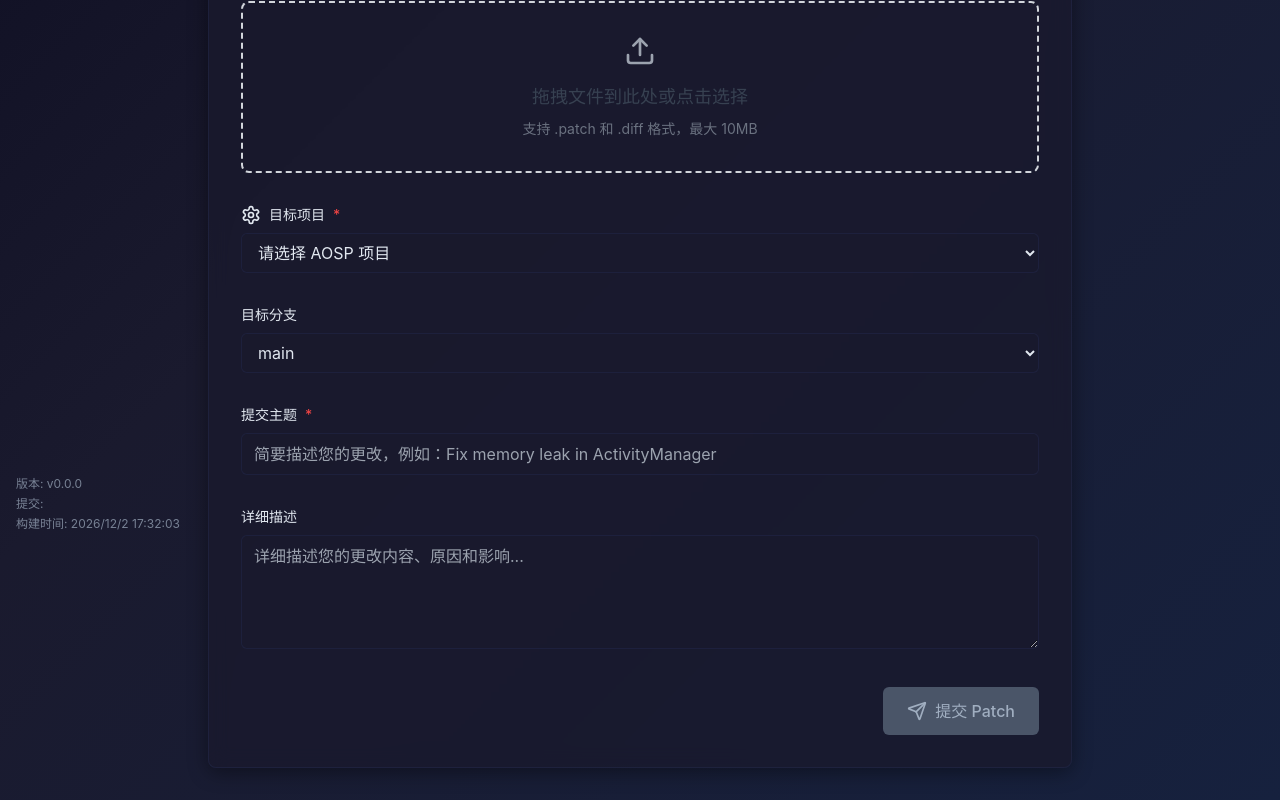
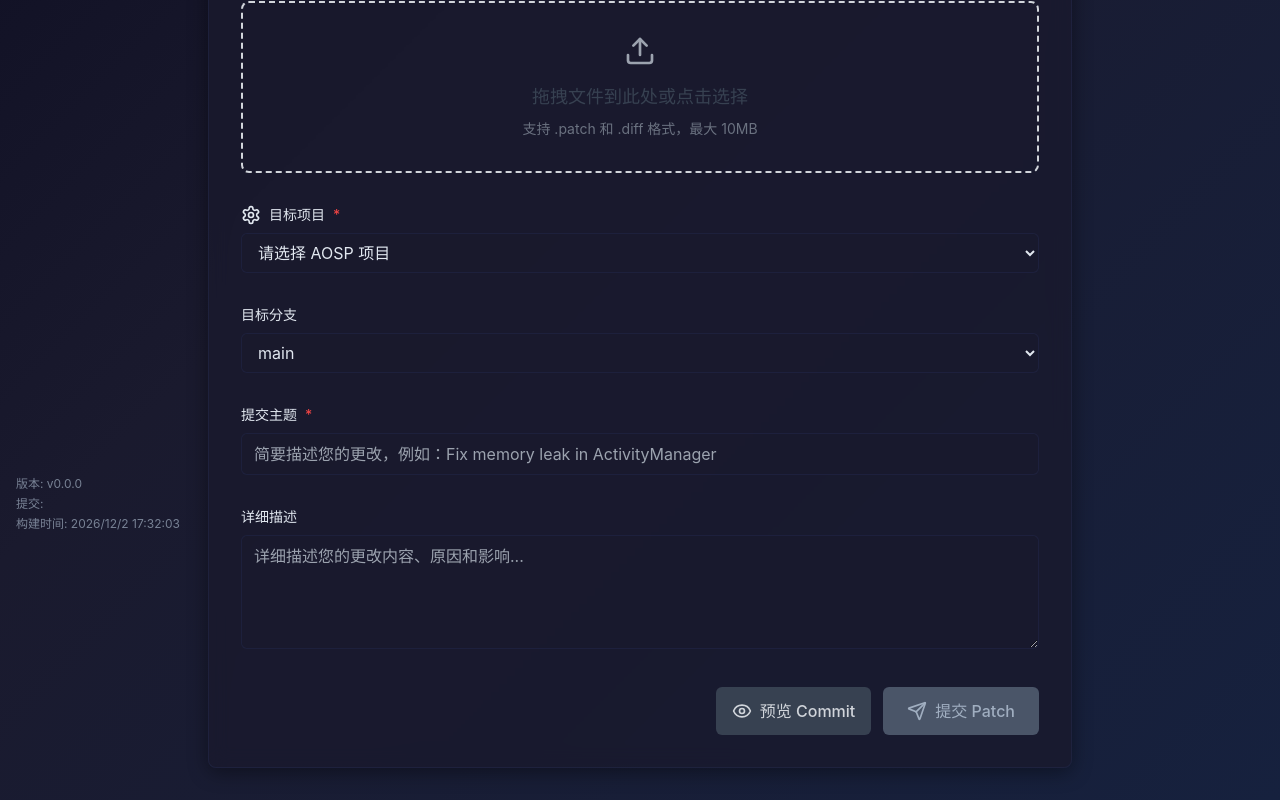
Before and after one commit to ai-patchx/patchx, a React (Vite) app: page / in a window 1280 px wide. Shown: the part 252-1052 px from the top of the page. Built offline with nearby package versions, Linux system fonts and the light colour scheme.

Commit message:
feat(ui): add commit message preview next to "Submit Patch" button

```diff
--- a/src/pages/SubmitPage.tsx
+++ b/src/pages/SubmitPage.tsx
@@ -1,5 +1,5 @@
 import { useState } from 'react'
-import { FileText, Settings, Send, Moon, Sun } from 'lucide-react'
+import { FileText, Settings, Send, Moon, Sun, Eye } from 'lucide-react'
 import FileUpload from '../components/FileUpload'
 import useFileUploadStore from '../stores/fileUploadStore'
 import { useTheme } from '../hooks/useTheme'
@@ -33,10 +33,23 @@ const SubmitPage: React.FC = () => {
   const [subject, setSubject] = useState('')
   const [description, setDescription] = useState('')
   const [isSubmitting, setIsSubmitting] = useState(false)
+  const [showPreview, setShowPreview] = useState(false)
 
   const handleFileSelect = async (selectedFile: File) => {
     // 这里可以添加文件预览逻辑
     console.log('Selected file:', selectedFile)
+  }
+
+  const handlePreview = () => {
+    setShowPreview(!showPreview)
+  }
+
+  const generateCommitMessage = () => {
+    let message = subject
+    if (description) {
+      message += '\n\n' + description
+    }
+    return message
   }
 
   const handleSubmit = async (e: React.FormEvent) => {
@@ -246,8 +259,48 @@ const SubmitPage: React.FC = () => {
               />
             </div>
 
+            {/* Commit Message 预览 */}
+            {showPreview && (
+              <div className={`border rounded-md p-4 ${
+                theme === 'dark'
+                  ? 'bg-gradient-highlight border-gradient-accent'
+                  : 'bg-gray-50 border-gray-200'
+              }`}>
+                <h3 className={`text-sm font-medium mb-2 ${
+                  theme === 'dark' ? 'text-gradient-primary' : 'text-gray-700'
+                }`}>
+                  Commit Message 预览：
+                </h3>
+                <pre className={`text-sm whitespace-pre-wrap ${
+                  theme === 'dark' ? 'text-gradient-secondary' : 'text-gray-600'
+                }`}>
+                  {generateCommitMessage()}
+                </pre>
+              </div>
+            )}
+
             {/* 提交按钮 */}
-            <div className="flex justify-end">
+            <div className="flex justify-end space-x-3">
+              <button
+                type="button"
+                onClick={handlePreview}
+                className={`
+                  flex items-center space-x-2 px-4 py-3 rounded-md font-medium
+                  transition-colors duration-200
+                  ${
+                    theme === 'dark'
+                      ? showPreview
+                        ? 'bg-gradient-accent text-gradient-primary hover:bg-gradient-highlight'
+                        : 'bg-gray-700 text-gray-300 hover:bg-gray-600'
+                      : showPreview
+                        ? 'bg-blue-600 text-white hover:bg-blue-700'
+                        : 'bg-gray-200 text-gray-700 hover:bg-gray-300'
+                  }
+                `}
+              >
+                <Eye className="w-5 h-5" />
+                <span>{showPreview ? '隐藏预览' : '预览 Commit'}</span>
+              </button>
               <button
                 type="submit"
                 disabled={!file || !selectedProject || !subject || isSubmitting}
```
